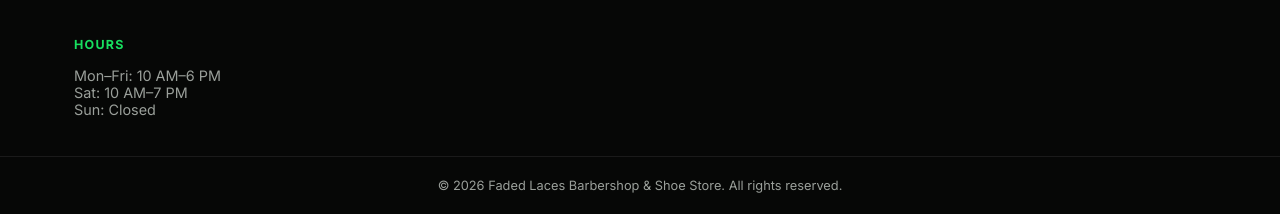
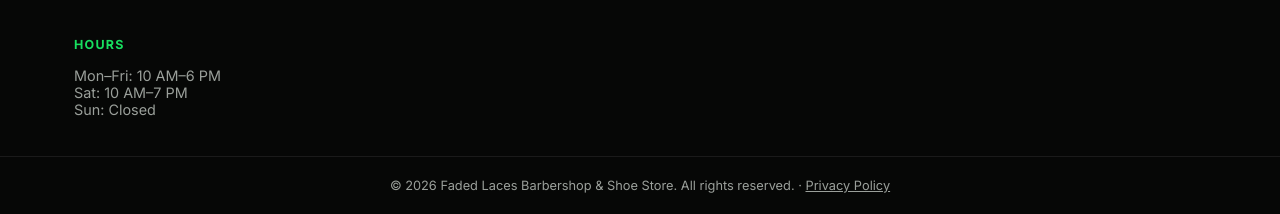
Before and after one commit to 0noahharris4/Faded-Laces-Website, a plain HTML site: page index.html in a window 1280 px wide. Shown: the part 6455-6669 px from the top of the page. Drawn offline with Linux system fonts and the light colour scheme.

Commit message:
Add Privacy Policy link to footer
Added a link to the Privacy Policy in the footer.

```diff
--- a/index.html
+++ b/index.html
@@ -547,6 +547,8 @@
 .footer-col p { color: var(--muted); font-size: 0.9rem; margin-bottom: 0.4rem; overflow-wrap: break-word; }
 .footer-col a { color: var(--muted); }
 .footer-col a:hover { color: var(--green); }
+.footer-bottom a { color: var(--muted); text-decoration: underline; }
+.footer-bottom a:hover { color: var(--green); }
 .footer-bottom { text-align: center; padding: 1.3rem 1.5rem; border-top: 1px solid var(--border); font-size: 0.8rem; color: var(--muted); }
 
 /* ===== Responsive ===== */
@@ -992,7 +994,7 @@
     </div>
   </div>
   <div class="footer-bottom">
-    <p>&copy; <span id="year"></span> Faded Laces Barbershop &amp; Shoe Store. All rights reserved.</p>
+    <p>&copy; <span id="year"></span> Faded Laces Barbershop &amp; Shoe Store. All rights reserved. &middot; <a href="privacy.html">Privacy Policy</a></p>
   </div>
 </footer>
 
```
